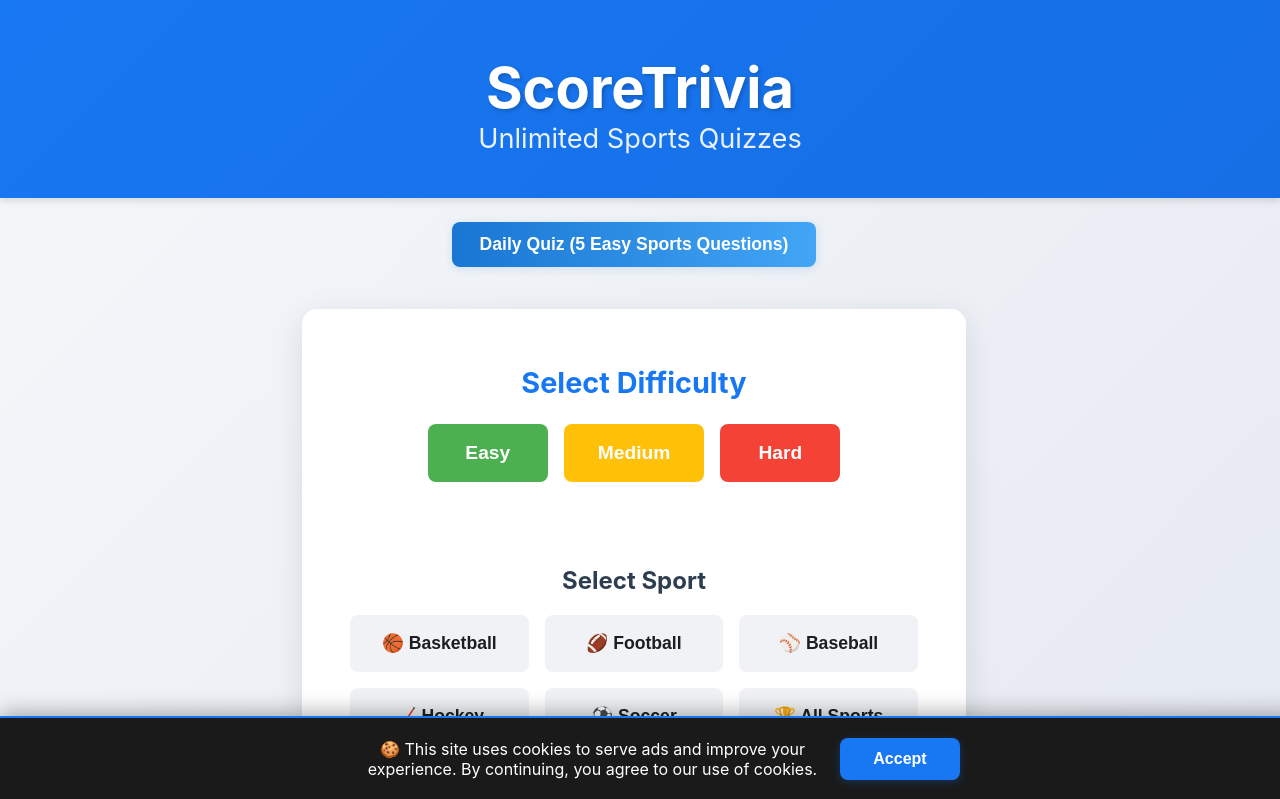
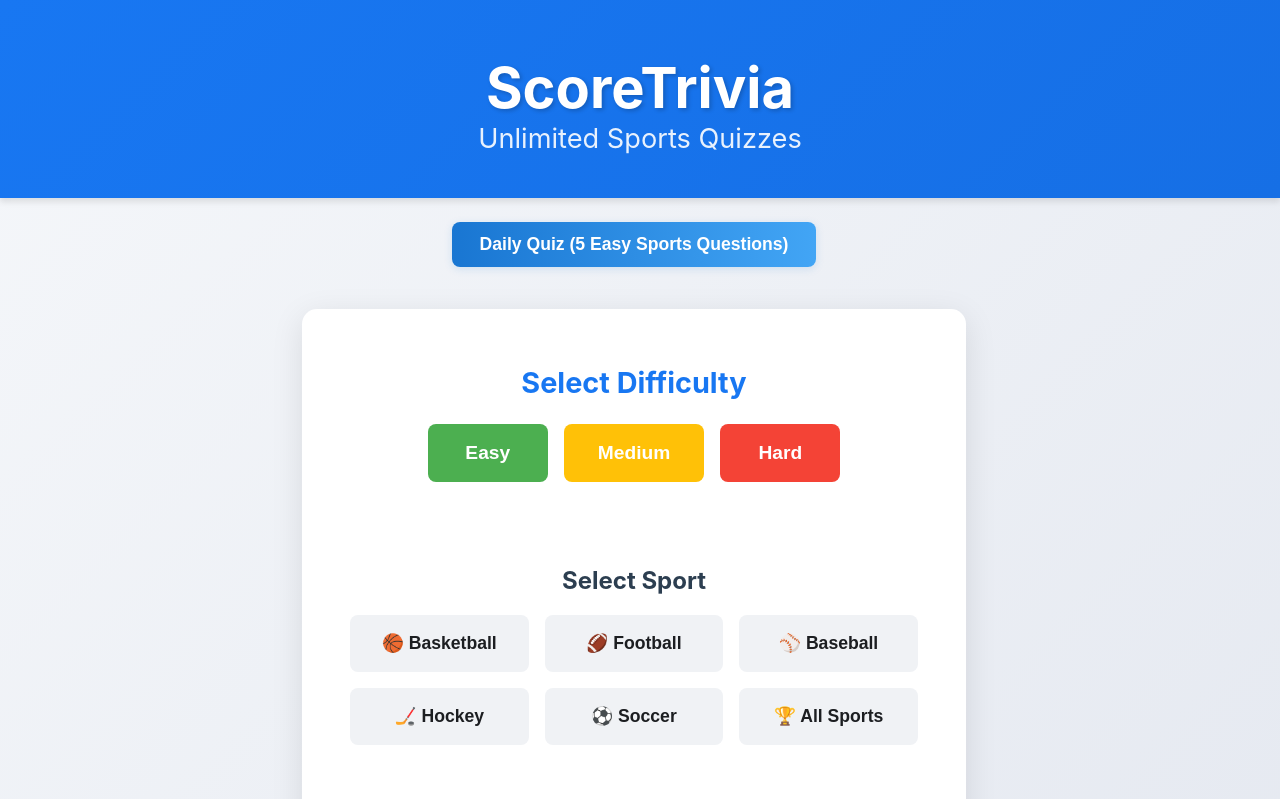
Before and after one commit to zrewt/curser-home, a React (Create React App) app: page / in a window 1280 px wide. Shown: the top 799 px of the page. Built offline with nearby package versions, Linux system fonts and the light colour scheme.

Commit message:
Initial commit

```diff
--- a/src/App.css
+++ b/src/App.css
@@ -8,7 +8,7 @@
   overflow-y: auto;
   width: 100%;
   -webkit-tap-highlight-color: transparent;
-  padding: 0 0 max(120px, env(safe-area-inset-bottom)) 0;
+  padding: 0 0 max(80px, env(safe-area-inset-bottom)) 0;
   box-sizing: border-box;
   position: relative;
 }
@@ -296,7 +296,7 @@
 /* Media Queries for Mobile */
 @media (max-width: 768px) {
   .App {
-    padding-bottom: max(120px, env(safe-area-inset-bottom));
+    padding-bottom: max(80px, env(safe-area-inset-bottom));
     -webkit-overflow-scrolling: touch;
     min-height: -webkit-fill-available;
   }
--- a/src/App.tsx
+++ b/src/App.js
@@ -3,7 +3,6 @@ import './App.css';
 import { Question, Difficulty } from './types';
 import { api } from './services/api';
 import Navbar from './components/Navbar';
-import ConsentBanner from './components/ConsentBanner';
 
 type Sport = 'basketball' | 'football' | 'baseball' | 'hockey' | 'soccer' | 'all';
 
@@ -441,7 +440,6 @@ function App() {
           {toastMessage}
         </div>
       )}
-      <ConsentBanner />
     </div>
   );
 }
--- a/src/components/ConsentBanner.tsx
+++ /dev/null
@@ -1,103 +0,0 @@
-import React, { useEffect, useState } from 'react';
-
-// Type declaration for gtag
-declare global {
-  interface Window {
-    gtag?: (command: string, action: string, params: any) => void;
-  }
-}
-
-const ConsentBanner: React.FC = () => {
-  const [showBanner, setShowBanner] = useState(false);
-
-  useEffect(() => {
-    const consent = localStorage.getItem('cookie_consent');
-    if (!consent) {
-      setShowBanner(true);
-    } else {
-      // Tell Google ads consent has been given
-      window.gtag && window.gtag('consent', 'update', {
-        ad_storage: 'granted',
-        analytics_storage: 'granted'
-      });
-    }
-  }, []);
-
-  const acceptCookies = () => {
-    localStorage.setItem('cookie_consent', 'true');
-
-    // Update Google consent
-    window.gtag && window.gtag('consent', 'update', {
-      ad_storage: 'granted',
-      analytics_storage: 'granted'
-    });
-
-    setShowBanner(false);
-  };
-
-  if (!showBanner) {
-    return null;
-  }
-
-  return (
-    <div style={{
-      position: 'fixed',
-      bottom: 0,
-      left: 0,
-      width: '100%',
-      backgroundColor: '#1a1a1a',
-      color: 'white',
-      padding: '20px',
-      textAlign: 'center',
-      zIndex: 9999,
-      boxShadow: '0 -4px 20px rgba(0, 0, 0, 0.3)',
-      borderTop: '2px solid #1877f2',
-      fontSize: '16px',
-      fontFamily: 'Inter, -apple-system, BlinkMacSystemFont, "Segoe UI", Roboto, sans-serif'
-    }}>
-      <div style={{
-        maxWidth: '600px',
-        margin: '0 auto',
-        display: 'flex',
-        alignItems: 'center',
-        justifyContent: 'space-between',
-        flexWrap: 'wrap',
-        gap: '15px'
-      }}>
-        <span style={{ flex: '1', minWidth: '250px' }}>
-          🍪 This site uses cookies to serve ads and improve your experience. By continuing, you agree to our use of cookies.
-        </span>
-        <button
-          onClick={acceptCookies}
-          style={{
-            padding: '12px 24px',
-            backgroundColor: '#1877f2',
-            color: 'white',
-            border: 'none',
-            borderRadius: '8px',
-            cursor: 'pointer',
-            fontSize: '16px',
-            fontWeight: '600',
-            transition: 'all 0.3s ease',
-            boxShadow: '0 2px 8px rgba(24, 119, 242, 0.3)',
-            minWidth: '120px'
-          }}
-          onMouseEnter={(e) => {
-            e.target.style.backgroundColor = '#166fe5';
-            e.target.style.transform = 'translateY(-2px)';
-            e.target.style.boxShadow = '0 4px 12px rgba(24, 119, 242, 0.4)';
-          }}
-          onMouseLeave={(e) => {
-            e.target.style.backgroundColor = '#1877f2';
-            e.target.style.transform = 'translateY(0)';
-            e.target.style.boxShadow = '0 2px 8px rgba(24, 119, 242, 0.3)';
-          }}
-        >
-          Accept
-        </button>
-      </div>
-    </div>
-  );
-};
-
-export default ConsentBanner;
--- a/src/react-app-env.d.ts
+++ /dev/null
@@ -1 +0,0 @@
-/// <reference types="react-scripts" />
```
